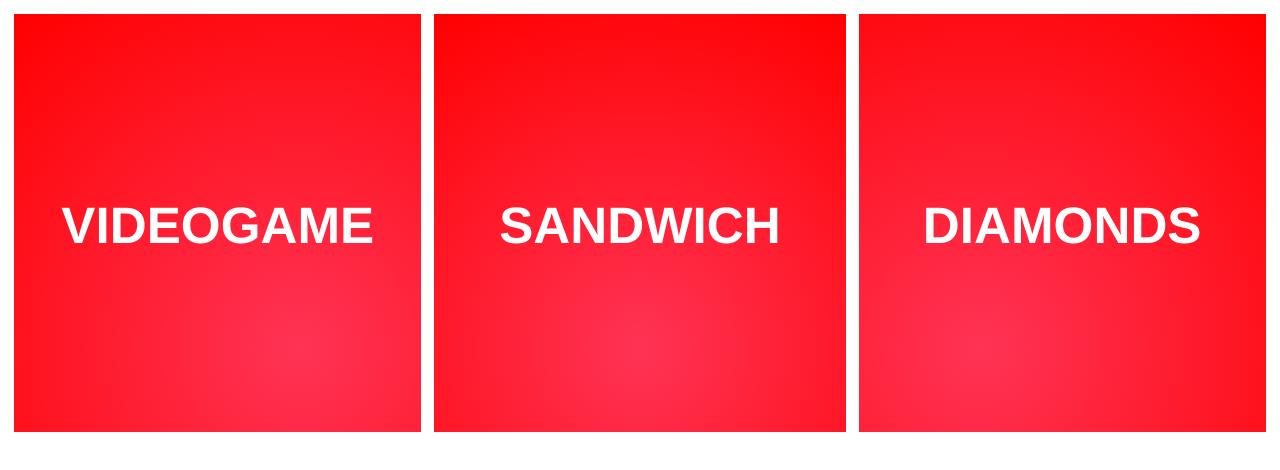
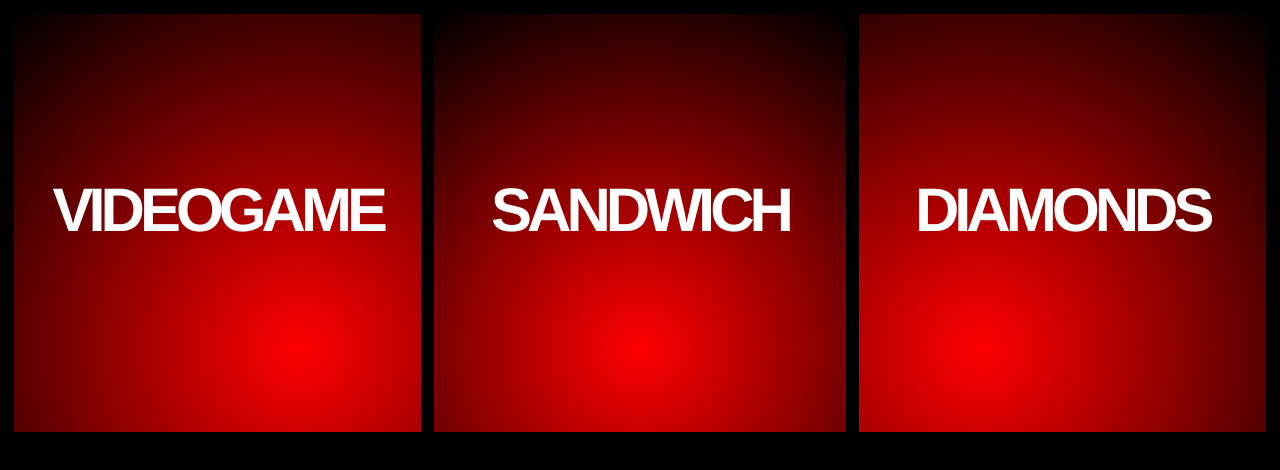
Before and after one commit to jonsolari/flippy-floppy, a Vue app: page / in a window 1280 px wide. Shown: the top 470 px of the page. Built offline with nearby package versions, Linux system fonts and the light colour scheme.

Commit message:
background color and kerning

```diff
--- a/src/App.vue
+++ b/src/App.vue
@@ -16,6 +16,9 @@ export default {
 </script>
 
 <style>
+body{
+  background-color: black;
+}
 #app {
   display: flex;
   flex-direction: row;
--- a/src/components/Slide.vue
+++ b/src/components/Slide.vue
@@ -25,7 +25,7 @@ export default {
   display: flex;
   flex-direction: column;
   align-items: center;
-  background-image: radial-gradient(circle at 70% 80%, #f35, #F00);
+  background-image: radial-gradient(circle at 70% 80%, red, black);
   width: 33%;
   padding-top: 33%;
   position: relative;
@@ -36,9 +36,9 @@ export default {
   display: flex;
   flex-direction: column;
   align-items: center;
-  background-image: radial-gradient(circle at 50% 80%, #f35, #F00);
+  background-image: radial-gradient(circle at 50% 80%, red, black);
   width: 33vw;
-  padding-top: 20vh;
+  padding-top: 33%;
   position: relative;
   margin: .5vw;
 }
@@ -47,7 +47,7 @@ export default {
   display: flex;
   flex-direction: column;
   align-items: center;
-  background-image: radial-gradient(circle at 30% 80%, #f35, #F00);
+  background-image: radial-gradient(circle at 30% 80%, red, black);
   width: 33%;
   padding-top: 33%;
   position: relative;
@@ -56,10 +56,11 @@ export default {
 
 .text{
   color: white;
+  letter-spacing: -5px;
   display: flex;
   align-self: center;
   position: absolute;
-  font-size: 4vw;
+  font-size: 4.8vw;
   font-family: helvetica;
   font-weight: bold;
   text-align: center;
```
